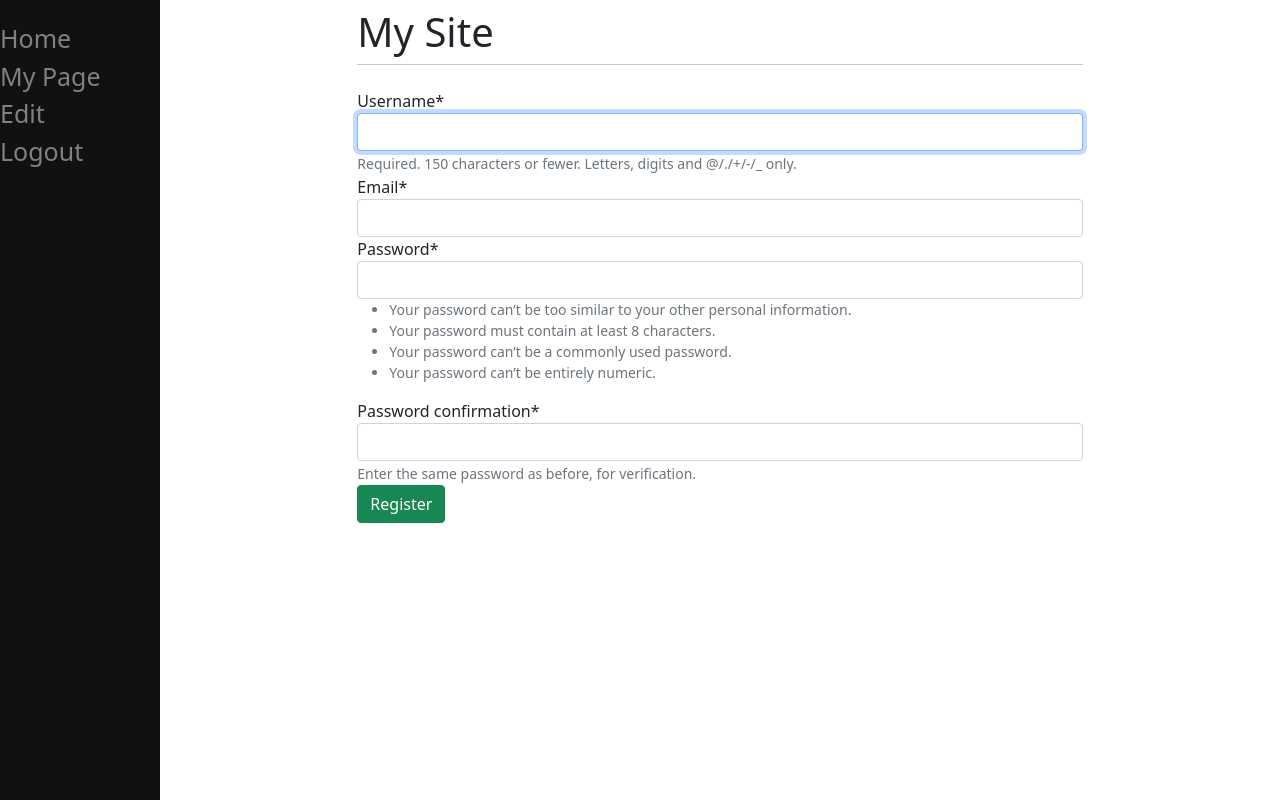
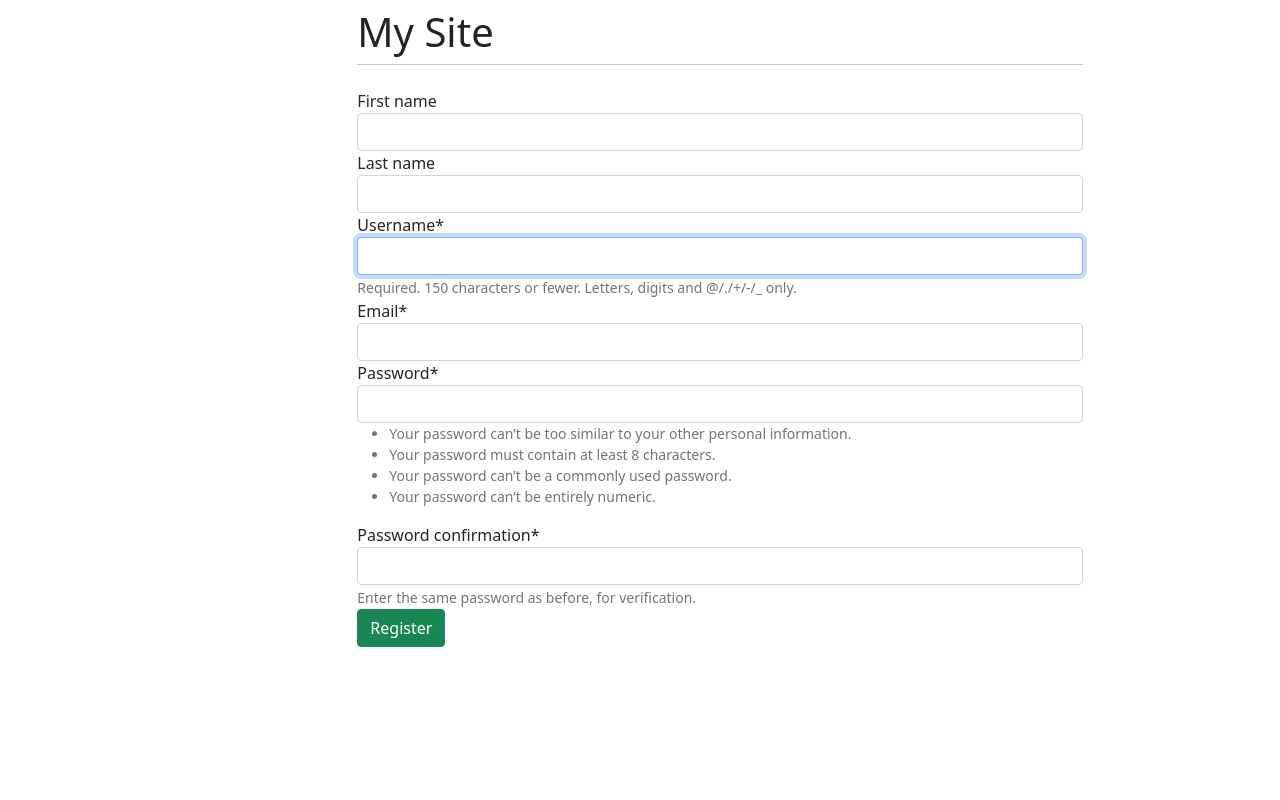
Before and after one commit to ArsenyKokotov/PersonalPostingWeb, a Django app: page /register/ in a window 1280 px wide. Run offline with Django 3.2, Linux system fonts and the light colour scheme; some libraries are stand-ins or nearby versions.

Commit message:
Users now exist and can do stuff

```diff
--- a/mysite/mypage/models.py
+++ b/mysite/mypage/models.py
@@ -1,9 +1,12 @@
 from django.db import models
+from django.contrib.auth.models import User
+
 
 # Create your models here.
 
 class Description(models.Model):
     #user
+    user = models.ForeignKey(User, on_delete=models.CASCADE, related_name="description", null=True)
     txt_description = models.CharField(max_length=10000)
     profile_pic = models.ImageField(null=True, blank=True)
 
@@ -12,5 +15,6 @@ class Description(models.Model):
 
 class Gallery(models.Model):
     #user
+    user = models.ForeignKey(User, on_delete=models.CASCADE, related_name="gallery", null=True)
     txt = models.CharField(max_length=500)
     new_file = models.FileField(upload_to ='uploaded_files/')
--- a/mysite/mypage/templates/mypage/base.html
+++ b/mysite/mypage/templates/mypage/base.html
@@ -42,12 +42,14 @@
 </head>
 <body>
 
-    <div class="sidenav">
-        <a href="">Home</a>
-        <a href="/mypage">My Page</a>
-        <a href="/edit_mypage">Edit</a>
-        <a href="/logout/">Logout</a>
-    </div>
+    {% if user.is_authenticated %}
+        <div class="sidenav">
+            <a href="">Home</a>
+            <a href="/mypage/{{user.get_short_name}}">My Page </a>
+            <a href="/edit_mypage">Edit</a>
+            <a href="/logout/">Logout</a>
+        </div>
+    {% endif %}
 
     <div id="content", name="content", class="main">
         <div class="row justify-content-center">
--- a/mysite/mypage/templates/mypage/mypage.html
+++ b/mysite/mypage/templates/mypage/mypage.html
@@ -25,4 +25,5 @@ MyPage
             {% endfor %}
             </ul>
         </div>
+
 {% endblock %}
--- a/mysite/mypage/urls.py
+++ b/mysite/mypage/urls.py
@@ -1,11 +1,12 @@
 #creating url paths
 
 from django.urls import path
-
+from django.views.generic.base import RedirectView
 from . import views
 
 urlpatterns = [
-    path("", views.mypage, name="mypage"),
-    path("mypage/", views.mypage, name="mypage"),
+    path("goto_mypage", views.goto_mypage, name="goto_mypage"),
+    path("mypage/"+"<str:name>", views.mypage, name="mypage"),
     path("edit_mypage/", views.edit_mypage, name="edit_mypage"),
+    path("", RedirectView.as_view(url='/login/', permanent=True), name="login"),
 ]
--- a/mysite/mysite/settings.py
+++ b/mysite/mysite/settings.py
@@ -130,5 +130,5 @@ STATICFILES_DIRS = [
 
 MEDIA_ROOT = os.path.join(BASE_DIR, 'static/media')
 
-LOGIN_REDIRECT_URL = "/"
+LOGIN_REDIRECT_URL = "edit_mypage"
 LOGOUT_REDIRECT_URL = "/login/"
--- a/mysite/mysite/urls.py
+++ b/mysite/mysite/urls.py
@@ -22,6 +22,7 @@ from django.urls import path
 from register import views as v
 
 
+
 urlpatterns = [
     path('admin/', admin.site.urls),
     path('', include("mypage.urls")),
--- a/mysite/register/forms.py
+++ b/mysite/register/forms.py
@@ -5,7 +5,9 @@ from django.contrib.auth.models import User
 
 class RegisterForm(UserCreationForm):
     email = forms.EmailField()
+    #first_name=forms.CharField(max_length=20)
+    #last_name=forms.CharField(max_length=20)
 
     class Meta:
         model = User
-        fields = ["username", "email", "password1", "password2"]
+        fields = ["first_name", "last_name", "username", "email", "password1", "password2"]
```
Also changed, not shown: mysite/mypage/views.py (+20 -4 lines), mysite/db.sqlite3, mysite/mypage/migrations/0004_auto_20210625_1916.py (added), mysite/static/media/Screenshot_from_2021-06-24_13-29-30.png (added), mysite/static/media/cheaters.png (deleted), mysite/static/media/conf_code_census.png (added), mysite/static/media/face2.png (added), mysite/static/media/the_face_H6caWpy.png (added), 3 other files. Lines whose indentation alone changed are shown as unchanged.
